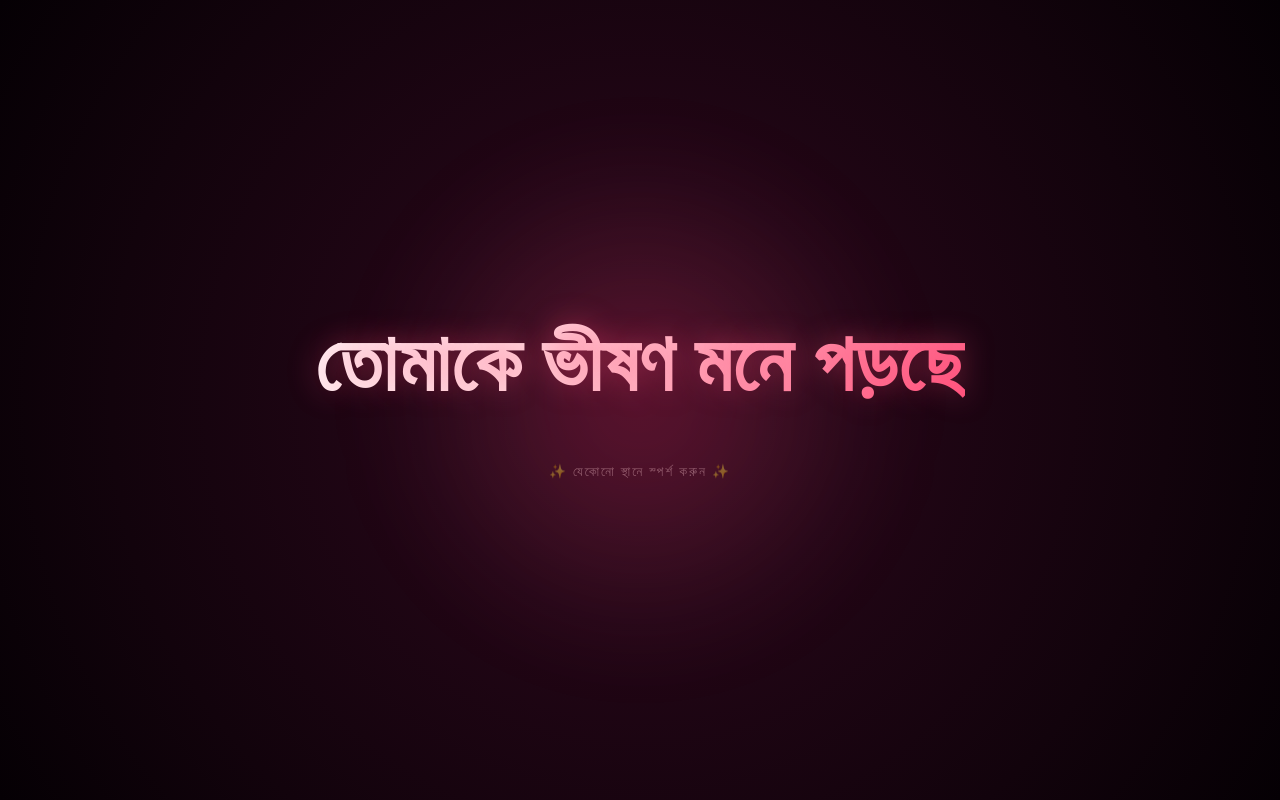
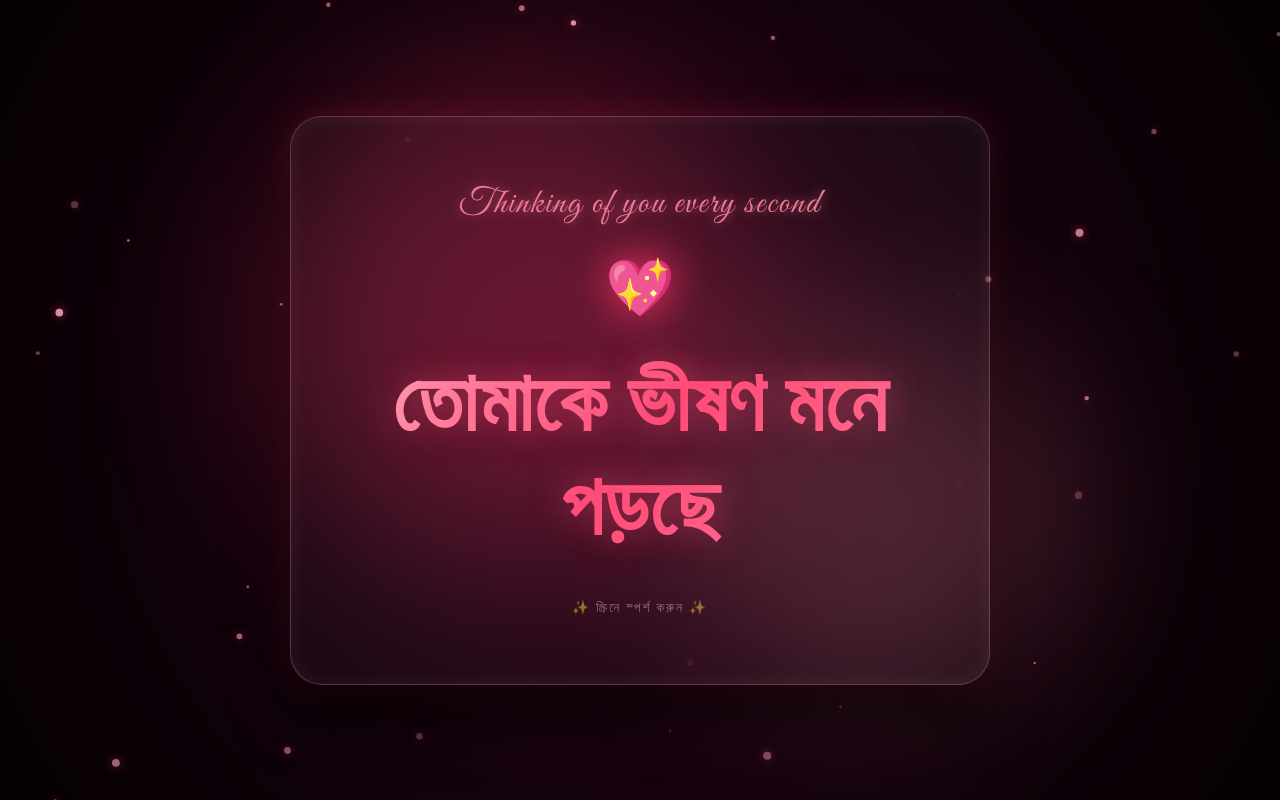
Before and after one commit to Atique7865/python-for-devops, a plain HTML site: page index.html in a window 1280 px wide. Drawn offline with Linux system fonts and the light colour scheme; a web font is replaced by a local one.

Commit message:
second commit

```diff
--- a/index.html
+++ b/index.html
@@ -4,9 +4,13 @@
   <meta charset="UTF-8" />
   <meta name="viewport" content="width=device-width, initial-scale=1.0" />
   <title>তোমাকে ভীষণ মনে পড়ছে</title>
+
+  <!-- Google Fonts: Elegant Bengali Typography -->
+  <link rel="preconnect" href="https://fonts.googleapis.com">
+  <link rel="preconnect" href="https://fonts.gstatic.com" crossorigin>
+  <link href="https://fonts.googleapis.com/css2?family=Anek+Bangla:wght@700;800&family=Hind+Siliguri:wght@300;600&family=Great+Vibes&display=swap" rel="stylesheet">
+
   <style>
-    @import url('https://fonts.googleapis.com/css2?family=Anek+Bangla:wght@300;600;800&family=Hind+Siliguri:wght@400;600;700&display=swap');
-
     * {
       box-sizing: border-box;
       margin: 0;
@@ -18,129 +22,288 @@
       display: flex;
       justify-content: center;
       align-items: center;
-      background: radial-gradient(circle at center, #2e081d 0%, #12030c 70%, #050004 100%);
+      background: radial-gradient(circle at center, #2e051a 0%, #11020b 60%, #050003 100%);
       font-family: 'Hind Siliguri', sans-serif;
       overflow: hidden;
       cursor: pointer;
       user-select: none;
-      padding: 20px;
+      position: relative;
     }
 
-    /* রোমান্টিক নরম ব্যাকগ্রাউন্ড আলো */
-    .ambient-glow {
+    /* Floating Ambient Background Orbs */
+    .bg-orb {
       position: absolute;
+      border-radius: 50%;
+      filter: blur(80px);
+      z-index: 1;
+      pointer-events: none;
+    }
+
+    .orb-1 {
       width: 450px;
       height: 450px;
-      background: radial-gradient(circle, rgba(255, 51, 102, 0.3) 0%, rgba(255, 133, 162, 0.08) 50%, transparent 70%);
-      filter: blur(60px);
-      border-radius: 50%;
-      z-index: 1;
-      animation: pulseGlow 4s ease-in-out infinite alternate;
+      background: rgba(255, 51, 102, 0.28);
+      top: 15%;
+      left: 20%;
+      animation: floatOrb 8s ease-in-out infinite alternate;
     }
 
-    @keyframes pulseGlow {
+    .orb-2 {
+      width: 380px;
+      height: 380px;
+      background: rgba(255, 133, 162, 0.2);
+      bottom: 10%;
+      right: 18%;
+      animation: floatOrb 10s ease-in-out infinite alternate-reverse;
+    }
+
+    @keyframes floatOrb {
       0% {
-        transform: scale(0.9);
-        opacity: 0.7;
+        transform: translate(0, 0) scale(0.9);
       }
       100% {
-        transform: scale(1.15);
-        opacity: 1;
+        transform: translate(40px, -40px) scale(1.15);
       }
     }
 
-    .container {
-      position: relative;
+    /* Ambient Canvas for Floating Background Petals/Stars */
+    #bg-canvas {
+      position: absolute;
+      top: 0;
+      left: 0;
+      width: 100%;
+      height: 100%;
       z-index: 2;
-      text-align: center;
-      max-width: 650px;
+      pointer-events: none;
     }
 
-    /* মূল বাংলা লেখা */
-    .text {
-      font-family: 'Anek Bangla', 'Hind Siliguri', sans-serif;
-      font-size: clamp(2.8rem, 8vw, 5rem);
-      font-weight: 800;
-      background: linear-gradient(135deg, #ffffff 0%, #ffccd5 40%, #ff4d79 100%);
-      -webkit-background-clip: text;
-      -webkit-text-fill-color: transparent;
-      text-shadow: 0 0 30px rgba(255, 77, 121, 0.4);
-      line-height: 1.3;
-      letter-spacing: 1px;
-      animation: textFloat 3s ease-in-out infinite alternate;
+    /* Glassmorphic Central Card */
+    .glass-card {
+      position: relative;
+      z-index: 3;
+      text-align: center;
+      padding: 65px 45px;
+      max-width: 700px;
+      width: 90%;
+      background: rgba(255, 255, 255, 0.03);
+      backdrop-filter: blur(20px);
+      -webkit-backdrop-filter: blur(20px);
+      border: 1px solid rgba(255, 182, 193, 0.25);
+      border-radius: 32px;
+      box-shadow:
+        0 30px 60px rgba(0, 0, 0, 0.7),
+        inset 0 0 20px rgba(255, 255, 255, 0.08),
+        0 0 35px rgba(255, 51, 102, 0.2);
+      animation: cardEntrance 1.4s cubic-bezier(0.16, 1, 0.3, 1) forwards;
     }
 
-    @keyframes textFloat {
+    @keyframes cardEntrance {
       0% {
-        transform: translateY(0);
+        opacity: 0;
+        transform: translateY(30px) scale(0.95);
       }
       100% {
-        transform: translateY(-10px);
+        opacity: 1;
+        transform: translateY(0) scale(1);
       }
     }
 
-    /* স্পর্শ করার টিপস */
-    .hint {
-      margin-top: 40px;
-      font-size: 0.85rem;
-      color: rgba(255, 204, 213, 0.4);
+    /* Top Decorative English Script Accent */
+    .english-accent {
+      font-family: 'Great Vibes', cursive;
+      font-size: 2.2rem;
+      color: #ff85a2;
       letter-spacing: 2px;
-      text-transform: uppercase;
-      font-weight: 300;
+      margin-bottom: 10px;
+      text-shadow: 0 0 12px rgba(255, 133, 162, 0.6);
+      opacity: 0.9;
     }
 
-    /* ক্লিক বা স্পর্শের পর ভেসে ওঠা কণা */
+    /* Glowing 3D Heart Element */
+    .heart-icon {
+      font-size: 3rem;
+      margin: 15px 0 25px;
+      display: inline-block;
+      animation: heartBeat 1.4s ease-in-out infinite;
+      filter: drop-shadow(0 0 18px #ff3366);
+    }
+
+    @keyframes heartBeat {
+      0%, 100% {
+        transform: scale(1);
+      }
+      15% {
+        transform: scale(1.25);
+      }
+      30% {
+        transform: scale(1);
+      }
+      45% {
+        transform: scale(1.18);
+      }
+    }
+
+    /* Main Shimmering Gradient Typography */
+    .main-text {
+      font-family: 'Anek Bangla', 'Hind Siliguri', sans-serif;
+      font-size: clamp(3rem, 7vw, 5.2rem);
+      font-weight: 800;
+      background: linear-gradient(135deg, #ffffff 0%, #ffe6eb 30%, #ff4d79 70%, #ff85a2 100%);
+      background-size: 200% auto;
+      -webkit-background-clip: text;
+      -webkit-text-fill-color: transparent;
+      text-shadow: 0 0 35px rgba(255, 77, 121, 0.5);
+      line-height: 1.25;
+      letter-spacing: 1px;
+      animation: shineGradient 5s ease infinite alternate;
+    }
+
+    @keyframes shineGradient {
+      0% {
+        background-position: 0% 50%;
+      }
+      100% {
+        background-position: 100% 50%;
+      }
+    }
+
+    /* Subtext Hint */
+    .hint {
+      margin-top: 35px;
+      font-size: 0.85rem;
+      color: rgba(255, 204, 213, 0.5);
+      letter-spacing: 2px;
+      font-weight: 300;
+      text-transform: uppercase;
+    }
+
+    /* Interactive Click Particles */
     .particle {
       position: absolute;
       pointer-events: none;
-      z-index: 10;
-      animation: floatUp 1.8s cubic-bezier(0.25, 1, 0.5, 1) forwards;
+      z-index: 999;
+      animation: floatAway 1.8s cubic-bezier(0.25, 1, 0.5, 1) forwards;
     }
 
-    @keyframes floatUp {
+    @keyframes floatAway {
       0% {
         opacity: 1;
         transform: translate(-50%, -50%) scale(0.4) rotate(0deg);
       }
       50% {
-        opacity: 0.9;
-        transform: translate(calc(-50% + var(--x-drift)), calc(-50% - 80px)) scale(1.3) rotate(var(--rot));
+        opacity: 0.95;
+        transform: translate(calc(-50% + var(--x-drift)), calc(-50% - 90px)) scale(1.3) rotate(var(--rot));
       }
       100% {
         opacity: 0;
-        transform: translate(calc(-50% + var(--x-drift)), calc(-50% - 160px)) scale(0.6) rotate(var(--rot));
+        transform: translate(calc(-50% + var(--x-drift)), calc(-50% - 180px)) scale(0.6) rotate(var(--rot));
       }
     }
   </style>
 </head>
 <body>
 
-  <div class="ambient-glow"></div>
+  <!-- Background Orbs -->
+  <div class="bg-orb orb-1"></div>
+  <div class="bg-orb orb-2"></div>
 
-  <div class="container">
-    <h1 class="text">তোমাকে ভীষণ মনে পড়ছে</h1>
-    <div class="hint">✨ যেকোনো স্থানে স্পর্শ করুন ✨</div>
+  <!-- Background Canvas for Floating Particles -->
+  <canvas id="bg-canvas"></canvas>
+
+  <!-- Central Glassmorphism Card -->
+  <div class="glass-card">
+    <div class="english-accent">Thinking of you every second</div>
+    <div class="heart-icon">💖</div>
+    <h1 class="main-text">তোমাকে ভীষণ মনে পড়ছে</h1>
+    <div class="hint">✨ স্ক্রিনে স্পর্শ করুন ✨</div>
   </div>
 
   <script>
-    const symbols = ['❤️', '💖', '💗', '💕', '✨', '🌹', '💭'];
+    /* Canvas Floating Particles (Stars/Petals) Background */
+    const canvas = document.getElementById('bg-canvas');
+    const ctx = canvas.getContext('2d');
+
+    let width = canvas.width = window.innerWidth;
+    let height = canvas.height = window.innerHeight;
+
+    window.addEventListener('resize', () => {
+      width = canvas.width = window.innerWidth;
+      height = canvas.height = window.innerHeight;
+    });
+
+    const bgParticles = [];
+    const numBgParticles = 45;
+
+    class BgParticle {
+      constructor() {
+        this.reset();
+      }
+
+      reset() {
+        this.x = Math.random() * width;
+        this.y = Math.random() * height + height;
+        this.size = Math.random() * 3 + 1;
+        this.speedY = Math.random() * 0.8 + 0.3;
+        this.speedX = (Math.random() - 0.5) * 0.4;
+        this.opacity = Math.random() * 0.6 + 0.2;
+      }
+
+      update() {
+        this.y -= this.speedY;
+        this.x += this.speedX;
+
+        if (this.y < -10) {
+          this.reset();
+          this.y = height + 10;
+        }
+      }
+
+      draw() {
+        ctx.beginPath();
+        ctx.arc(this.x, this.y, this.size, 0, Math.PI * 2);
+        ctx.fillStyle = `rgba(255, 182, 193, ${this.opacity})`;
+        ctx.shadowBlur = 10;
+        ctx.shadowColor = '#ff3366';
+        ctx.fill();
+      }
+    }
+
+    for (let i = 0; i < numBgParticles; i++) {
+      const p = new BgParticle();
+      p.y = Math.random() * height; // initial spread
+      bgParticles.push(p);
+    }
+
+    function animateBg() {
+      ctx.clearRect(0, 0, width, height);
+      bgParticles.forEach(p => {
+        p.update();
+        p.draw();
+      });
+      requestAnimationFrame(animateBg);
+    }
+
+    animateBg();
+
+    /* Interactive Click Burst Effect */
+    const interactiveSymbols = ['❤️', '💖', '💗', '💕', '✨', '🌹', '💌'];
 
     document.addEventListener('click', (e) => {
-      for (let i = 0; i < 3; i++) {
-        createParticle(e.clientX, e.clientY);
+      for (let i = 0; i < 4; i++) {
+        createInteractiveParticle(e.clientX, e.clientY);
       }
     });
 
-    function createParticle(x, y) {
+    function createInteractiveParticle(x, y) {
       const particle = document.createElement('div');
       particle.className = 'particle';
-      particle.innerHTML = symbols[Math.floor(Math.random() * symbols.length)];
+      particle.innerHTML = interactiveSymbols[Math.floor(Math.random() * interactiveSymbols.length)];
 
       particle.style.left = `${x}px`;
       particle.style.top = `${y}px`;
-      particle.style.fontSize = `${Math.random() * 1.2 + 1.2}rem`;
+      particle.style.fontSize = `${Math.random() * 1.3 + 1.2}rem`;
 
-      const xDrift = (Math.random() - 0.5) * 120 + 'px';
+      const xDrift = (Math.random() - 0.5) * 140 + 'px';
       const rotation = (Math.random() - 0.5) * 90 + 'deg';
 
       particle.style.setProperty('--x-drift', xDrift);
```
